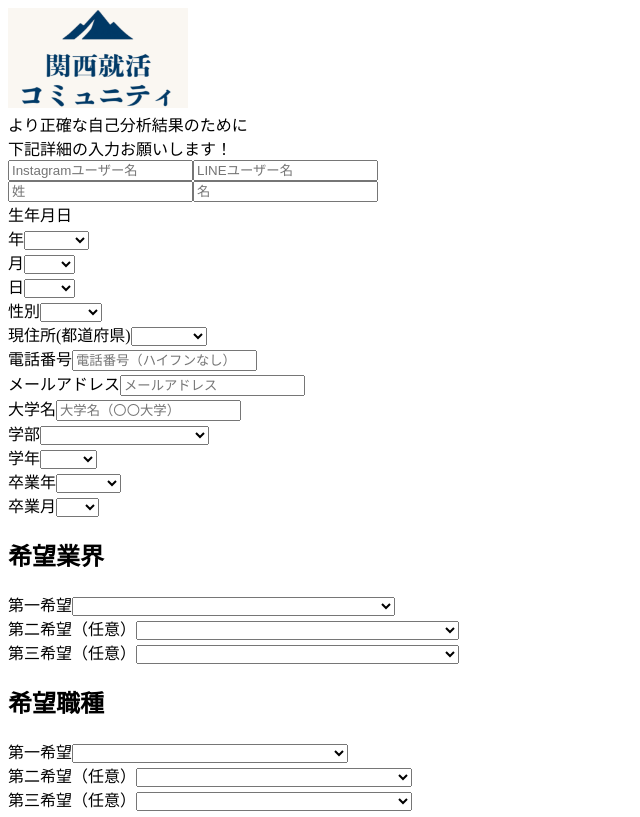
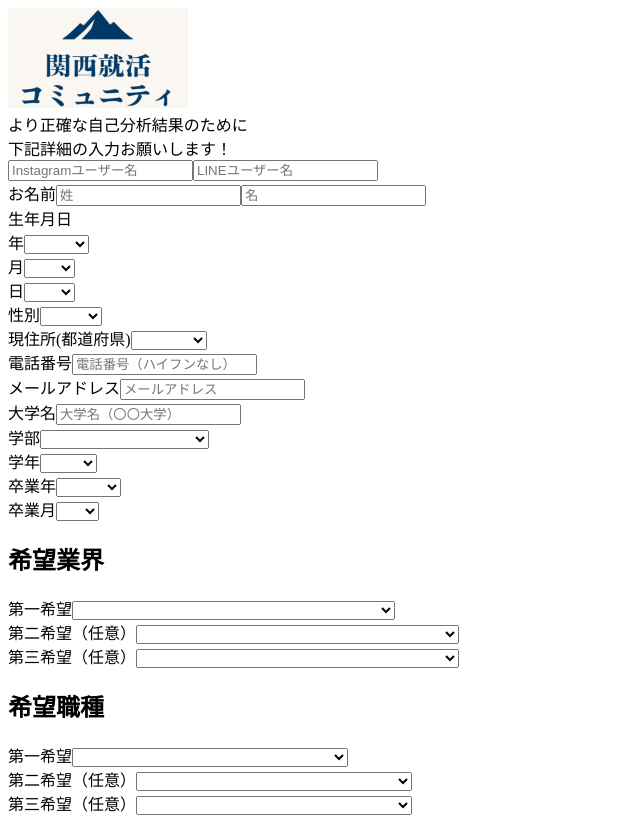
Before and after one commit to so1705/kansai-shukatsu-diagnosis, a Next.js app: page / in a window 1280 px wide. Shown: the top 817 px of the page, without its empty margins (0-640 px from the left). Built offline with nearby package versions, Linux system fonts and the light colour scheme.

Commit message:
improve: フォームに学部セレクト追加

```diff
--- a/pages/index.tsx
+++ b/pages/index.tsx
@@ -126,7 +126,9 @@ export default function IndexPage() {
         <div className="w-full space-y-6 text-lg">
           {input("Instagramユーザー名", "instagram")}
           {input("LINEユーザー名", "line")}
-          <div className="w-full space-y-6 text-lg">{input("姓", "lastName")}{input("名", "firstName")}</div>
+          <div className="mb-4 text-lg">
+          <label className="block font-semibold mb-1">お名前</label>
+          {input("姓", "lastName")}{input("名", "firstName")}</div>
           <div className="mb-4 text-lg">
           <label className="block font-semibold mb-1">生年月日</label>
           {select("年", "birthYear", years)}{select("月", "birthMonth", months)}{select("日", "birthDay", days)}
```
